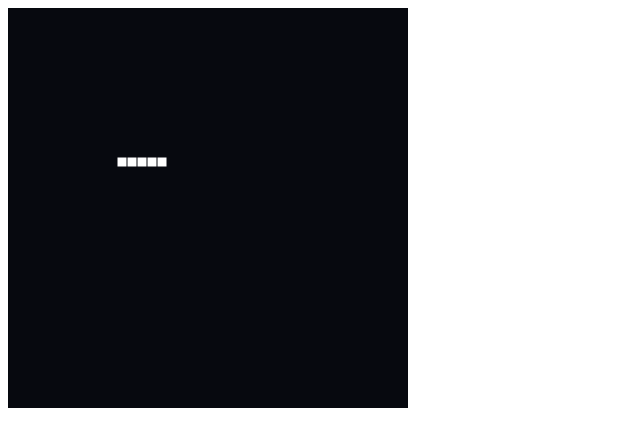
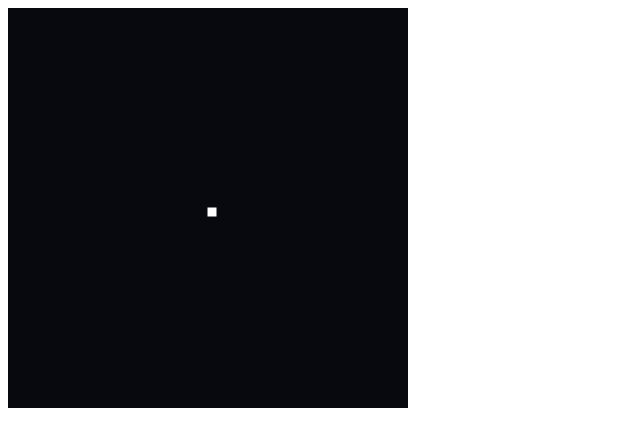
Before and after one commit to andrewpblee/snakegame, a plain HTML site: page index.html in a window 1280 px wide. Shown: the full height of the page, 0-640 px from the left. Drawn offline with Linux system fonts and the light colour scheme.

Commit message:
creating canvas

```diff
--- a/index.html
+++ b/index.html
@@ -10,16 +10,9 @@
     <script>
         let gameCanvas = document.getElementById('snakeGame')
         let ctx = gameCanvas.getContext('2d')
-        let snake = [
-        {x:150, y:150},
-        {x:140, y:150},
-        {x:130, y:150},
-        {x:120, y:150},
-        {x:110, y:150}
-      ]
 
-       let dx = 8
-       let dy = 0
+       let x = gameCanvas.width / 2
+       let y = gameCanvas.height / 2
 
         ctx.fillStyle="#07090F"
         ctx.strokeStyle="#07090F"
@@ -27,32 +20,17 @@
         ctx.strokeRect(0,0,gameCanvas.width, gameCanvas.height)
 
 
-        const drawPartOfSnake = snakePart => {
+        const drawSnake = (x,y) => {
             ctx.fillStyle = 'white'
             ctx.strokeStyle = 'white'
-            ctx.fillRect(snakePart.x, snakePart.y, 8, 8)
-            ctx.strokeRect(snakePart.x, snakePart.y, 8, 8)
+            ctx.fillRect(x,y, 8, 8)
+            ctx.strokeRect(x,y, 8, 8)
         }
 
-        const moveSnake = () => {
-            let head = {
-                x: snake[0].x + dx,
-                y: snake[0].y + dy,
-            }
-            snake.unshift(head);
-            snake.pop();
-        }
+        drawSnake(x,y)
 
-        const changeDirection = event => {
-            const LEFT_KEY = 37
-            const keyPressed = event.keyCode
-            if (keyPressed === LEFT_KEY ) {
-                dx = -8
-            }
-        }
 
-        snake.forEach(drawPartOfSnake)
-        moveSnake()
+
     </script>
 </body>
 </html>
```
